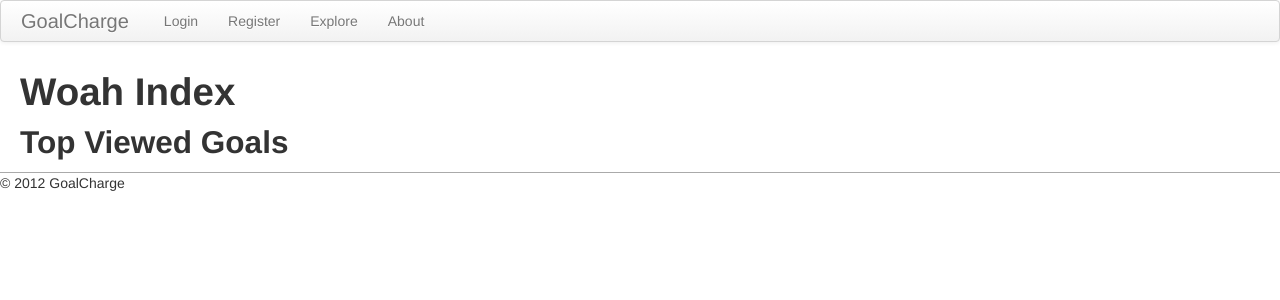
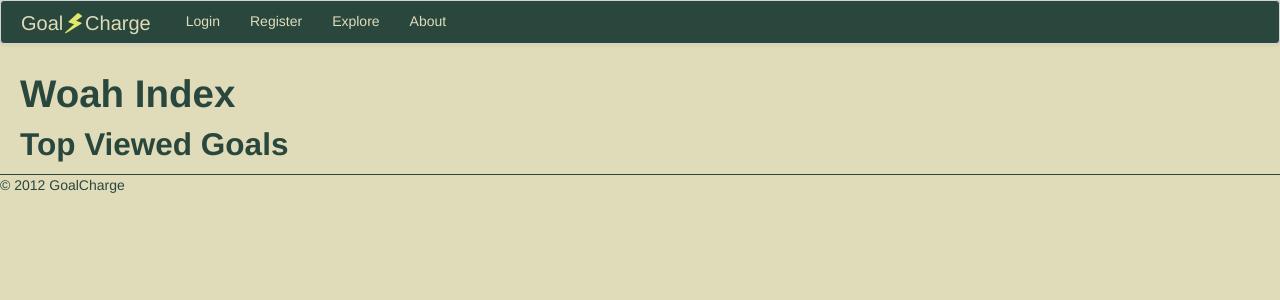
Before and after one commit to B0bby/GoalCharge, a Flask app: page / in a window 1280 px wide. Shown: the top 300 px of the page. Run offline with Flask 2, Linux system fonts and the light colour scheme; data that the repository does not hold is empty.

Commit message:
Added COLOR

```diff
--- a/GoalCharge/static/css/main.css
+++ b/GoalCharge/static/css/main.css
@@ -1,3 +1,35 @@
+/* Colors
+ * Dark something: #29473d
+ * Dark green: #527353
+ * Light green: #a9b56a
+ * Tan-ish: #e0dcba
+ * Pale yellow: #e2e66c
+ */
+body {
+    background-color: #e0dcba;
+    color: #29473d;
+}
+a {
+    color: #527353;
+}
 #footer {
-    border-top: 1px solid #aaa;
+    border-top: 1px solid #29473d;
 }
+#navbar .navbar-inner {
+    background-color: #29473d;
+    background-image: none;
+    color: #e0dcba;
+}
+#navbar a {
+    color: #e0dcba;
+    text-shadow: none;
+}
+.brand .icon-bolt {
+    padding: 0 5px;
+    -webkit-transform: rotate(35deg);
+    -moz-transform: rotate(35deg);
+    font-size: 1.3em;
+    position: relative;
+    top: 2px;
+    color: #e2e66c;
+}
--- a/GoalCharge/templates/base.html
+++ b/GoalCharge/templates/base.html
@@ -4,6 +4,7 @@
     <meta charset="utf-8" />
     <title>GoalCharge</title>
     <link href="{{ url_for('static', filename='css/bootstrap.min.css') }}" rel="stylesheet" />
+    <link href="{{ url_for('static', filename='css/font-awesome.css') }}" rel="stylesheet" />
     <link href="{{ url_for('static', filename='css/main.css') }}" rel="stylesheet" />
     <script type="text/javascript" src="{{ url_for('static', filename='js/bootstrap.min.js') }}"></script>
     <script type="text/javascript" src="{{ url_for('static', filename='js/jquery-1.8.2.min.js') }}"></script>
@@ -24,7 +25,7 @@
     <div id="wrap">
       <div id="navbar" class="navbar">
         <div class="navbar-inner">
-          <a href="/" class="brand">GoalCharge</a>
+            <a href="/" class="brand">Goal<i class="icon-bolt"></i>Charge</a>
           <ul class="nav">
             {% if current_user.is_authenticated() %}
               <li><a href="/user/{{ current_user.get_id() }}">Profile</a></li>
```
Also changed, not shown: GoalCharge/static/img/lightning-bolt-th.png (added).
